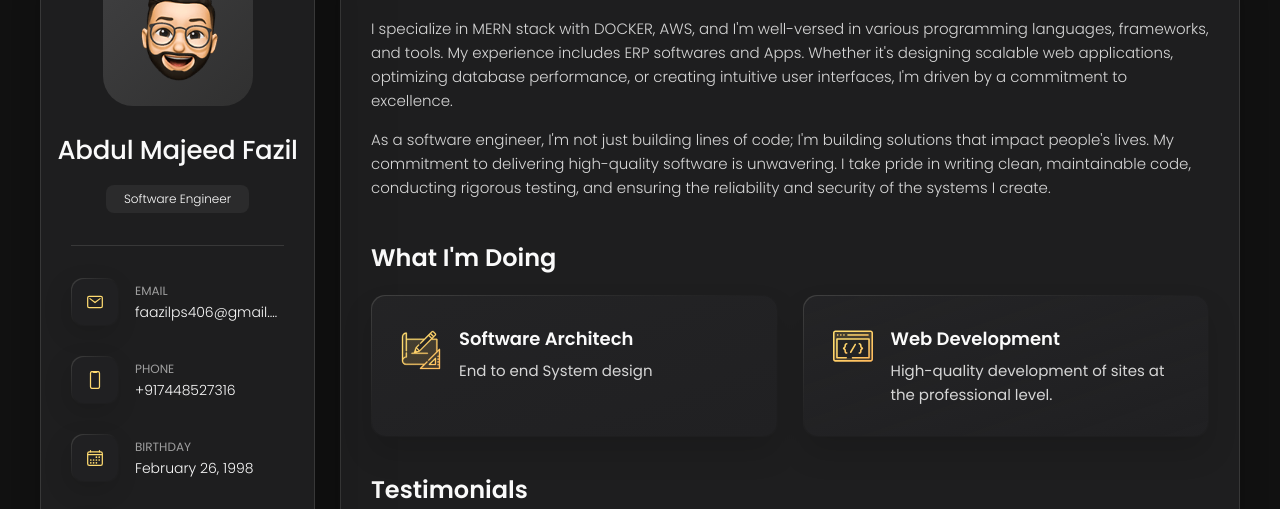
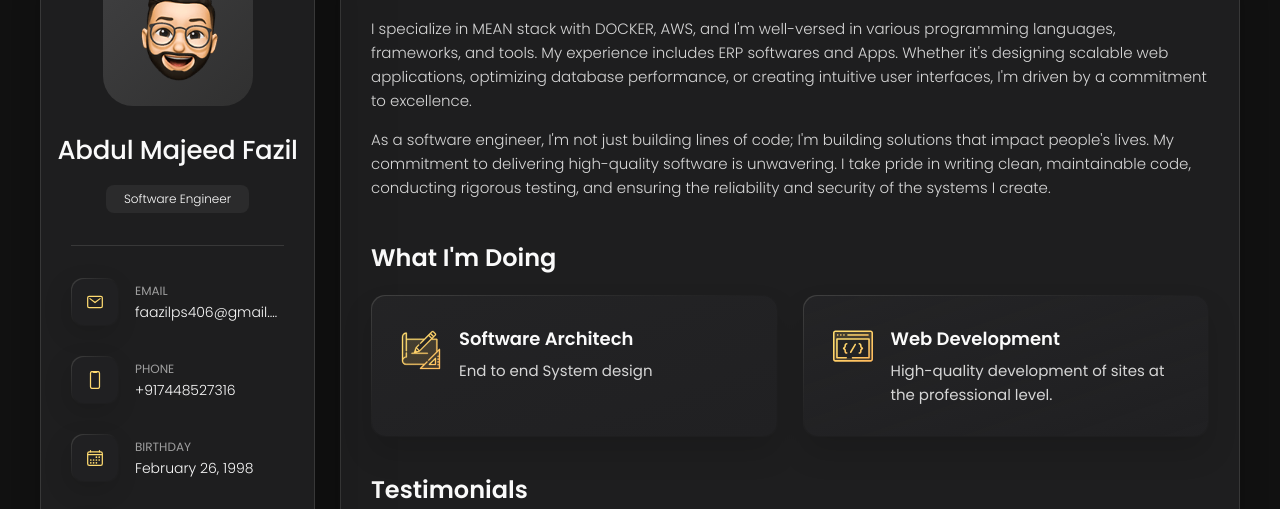
Before and after one commit to iamFaazil/Portfolio, a plain HTML site: page index.html in a window 1280 px wide. Shown: the part 162-671 px from the top of the page. Drawn offline with nearby package versions, Linux system fonts and the light colour scheme.

Commit message:
MERN to MEAN

```diff
--- a/index.html
+++ b/index.html
@@ -206,7 +206,7 @@
 
         <section class="about-text">
           <p>
-            I specialize in MERN stack with DOCKER, AWS, and I'm well-versed in various programming languages,
+            I specialize in MEAN stack with DOCKER, AWS, and I'm well-versed in various programming languages,
             frameworks, and tools. My experience includes ERP softwares and Apps. Whether it's designing scalable web
             applications, optimizing database performance, or creating intuitive user interfaces, I'm driven by a
             commitment to excellence.
```
